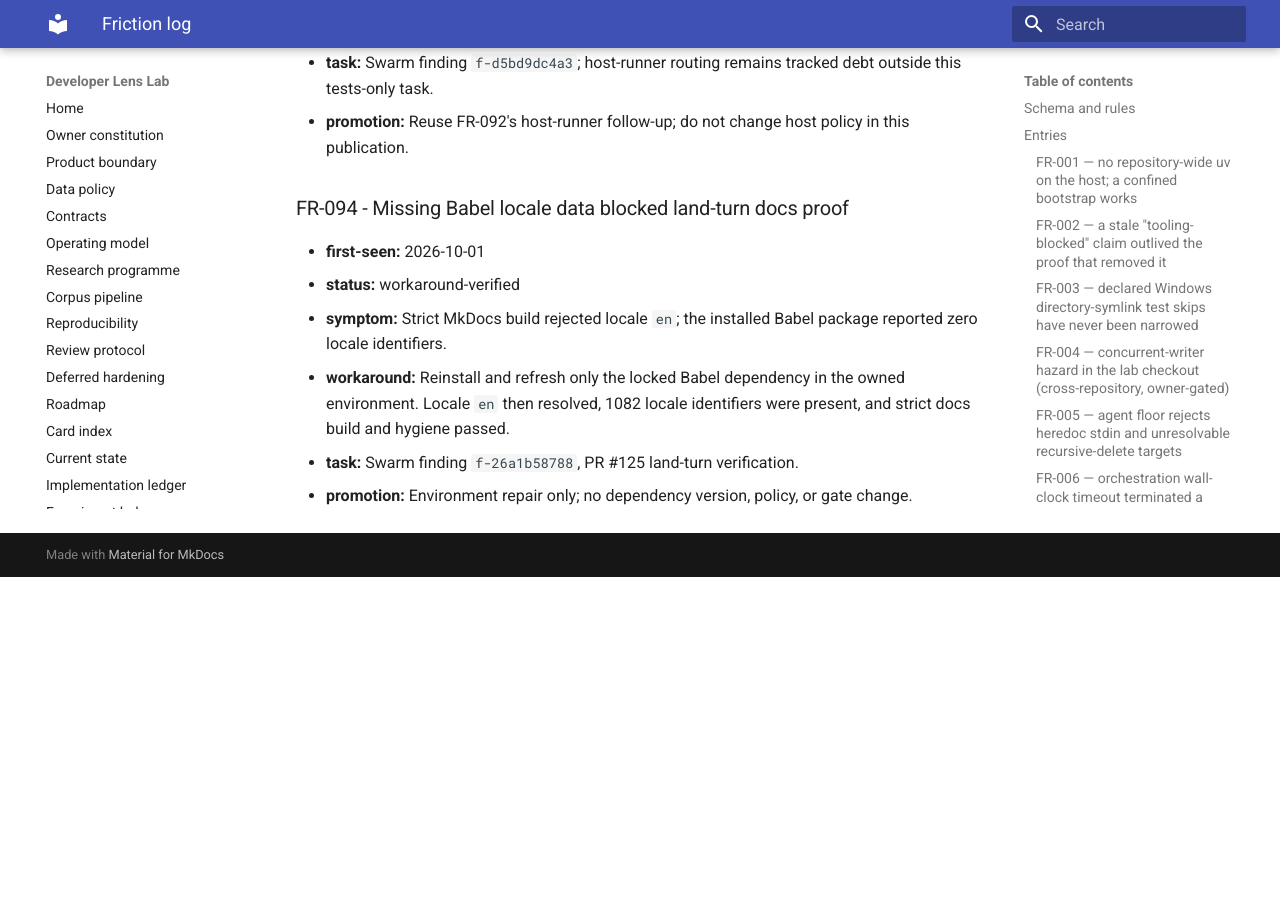
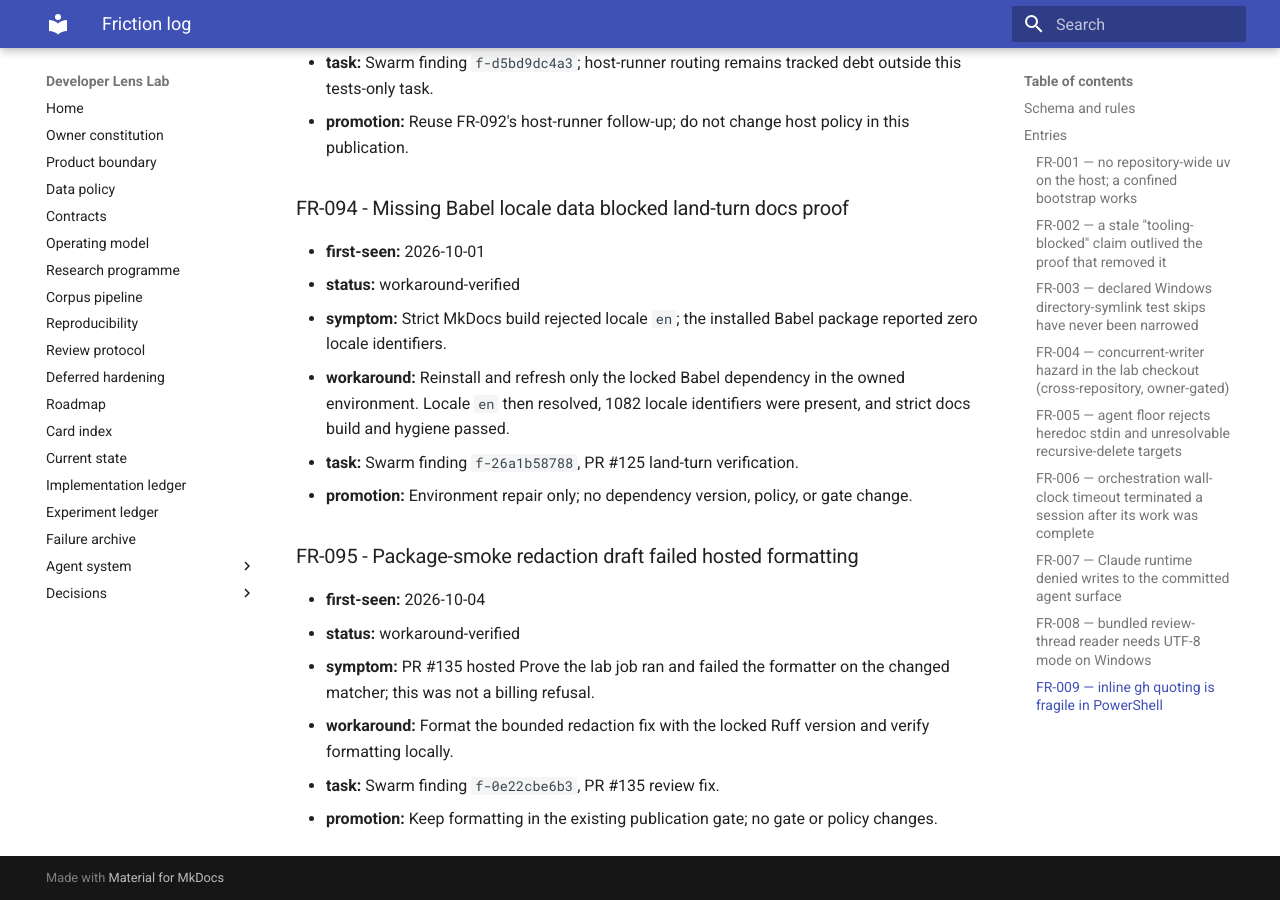
Before and after one commit to Chris0Jeky/developer-lens-lab, an MkDocs documentation site: the page built from docs/agent-system/FRICTION_LOG.md, in a window 1280 px wide and 900 px high, scrolled down 79280 px. Built offline with MkDocs 1.6.1 and Material for MkDocs 9.7.7, drawn with Linux system fonts in a browser that asks for light colours; before the commit the page ends 79857 px from its top, so only the background shows below that.

```diff
--- a/docs/agent-system/FRICTION_LOG.md
+++ b/docs/agent-system/FRICTION_LOG.md
@@ -2795,3 +2795,12 @@ retry, content inspection, or deletion was attempted.
 - **workaround:** Reinstall and refresh only the locked Babel dependency in the owned environment. Locale `en` then resolved, 1082 locale identifiers were present, and strict docs build and hygiene passed.
 - **task:** Swarm finding `f-26a1b58788`, PR #125 land-turn verification.
 - **promotion:** Environment repair only; no dependency version, policy, or gate change.
+
+### FR-095 - Package-smoke redaction draft failed hosted formatting
+
+- **first-seen:** 2026-10-04
+- **status:** workaround-verified
+- **symptom:** PR #135 hosted Prove the lab job ran and failed the formatter on the changed matcher; this was not a billing refusal.
+- **workaround:** Format the bounded redaction fix with the locked Ruff version and verify formatting locally.
+- **task:** Swarm finding `f-0e22cbe6b3`, PR #135 review fix.
+- **promotion:** Keep formatting in the existing publication gate; no gate or policy changes.
```
Also changed, not shown: docs/IMPLEMENTATION_LEDGER.md (+7 -0 lines), 2 other files.
